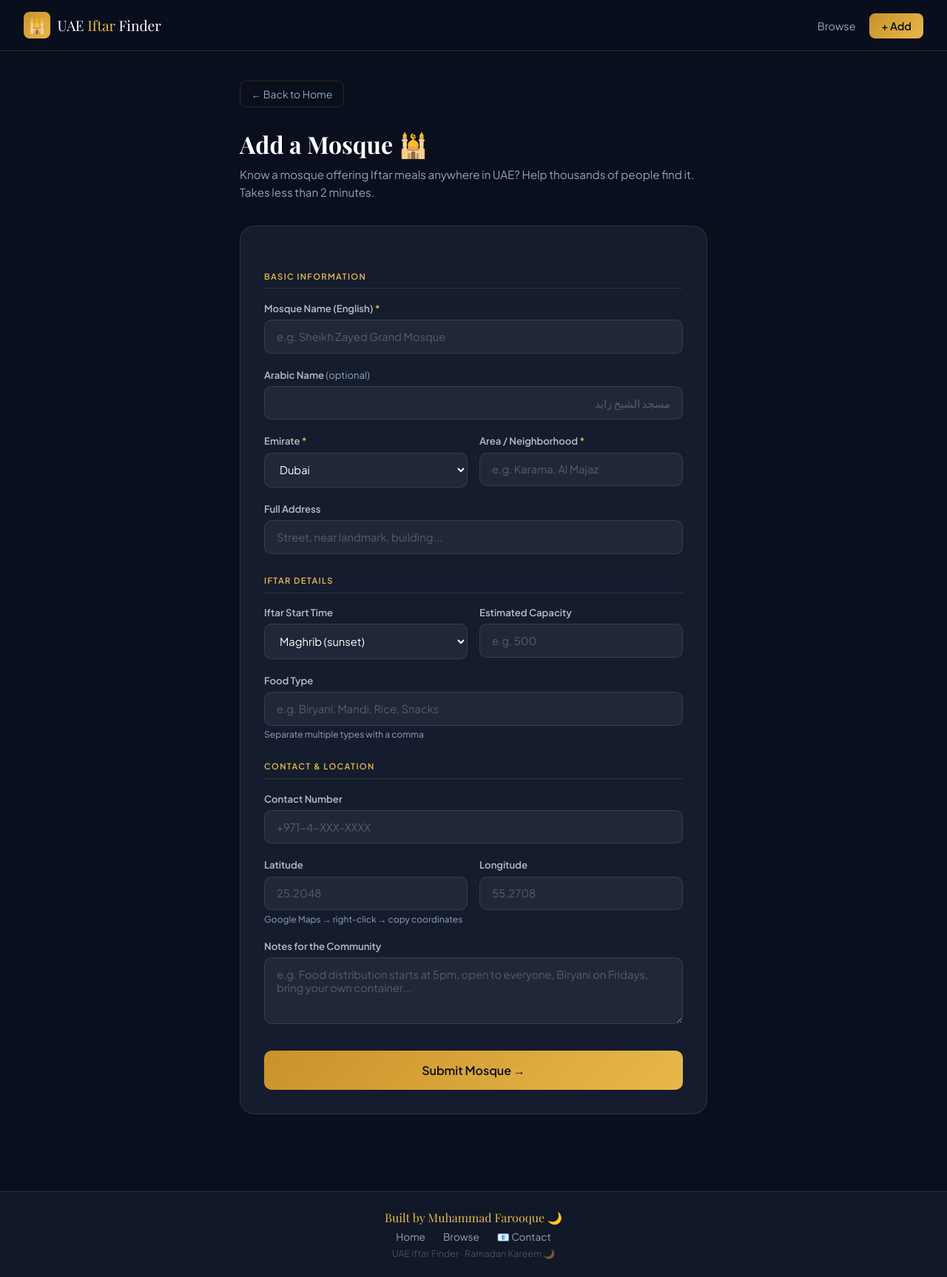
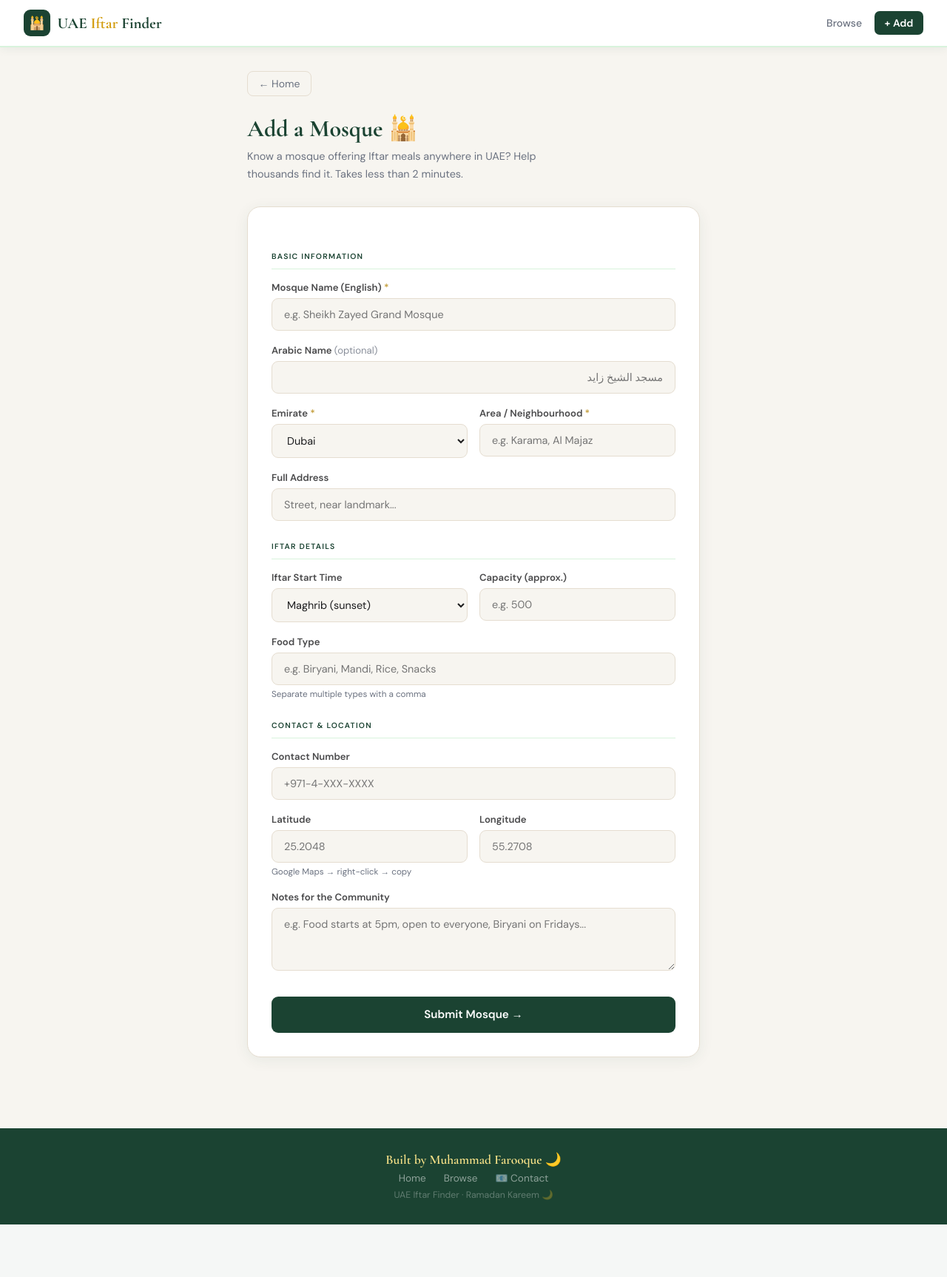
Before and after one commit to gsmcybersec/Dubai-iftar-finder, a Flask app: page /add in a window 1280 px wide. Shown: the whole page at 74% size. After the commit the page ends 1655 px from the top, so only its background shows below. Run offline with Flask 3, Linux system fonts and the light colour scheme.

Commit message:
Update add.html

```diff
--- a/templates/add.html
+++ b/templates/add.html
@@ -4,99 +4,90 @@
 <meta charset="UTF-8">
 <meta name="viewport" content="width=device-width, initial-scale=1.0">
 <title>Add Mosque — UAE Iftar Finder</title>
-<link href="https://fonts.googleapis.com/css2?family=Playfair+Display:wght@400;600;700&family=Plus+Jakarta+Sans:wght@300;400;500;600&display=swap" rel="stylesheet">
+<link href="https://fonts.googleapis.com/css2?family=Cormorant+Garamond:wght@600;700&family=DM+Sans:wght@300;400;500;600&display=swap" rel="stylesheet">
 <style>
-:root{--navy:#0a0f1e;--navy2:#111827;--navy3:#1e2a3a;--gold:#c9922a;--gold2:#e8b84b;--white:#fff;--muted:#94a3b8;--border:rgba(201,146,42,0.2);--card-bg:#141c2e}
+:root{--g:#1B4332;--g2:#2D6A4F;--gl:#D8F3DC;--gp:#F0FAF4;--gd:#D4A017;--gd2:#B5850A;--gdp:#FFFBEB;--w:#fff;--bg:#F7F5F0;--tx:#1C1C1E;--mu:#6B7280;--br:#E5DDD0;--sh:rgba(27,67,50,0.07)}
 *{margin:0;padding:0;box-sizing:border-box}
-body{font-family:'Plus Jakarta Sans',sans-serif;background:var(--navy);color:var(--white)}
-nav{position:sticky;top:0;z-index:100;background:rgba(10,15,30,.95);backdrop-filter:blur(12px);border-bottom:1px solid var(--border);padding:1rem 2rem;display:flex;justify-content:space-between;align-items:center}
+body{font-family:'DM Sans',sans-serif;background:var(--bg);color:var(--tx)}
+nav{background:var(--w);border-bottom:2px solid var(--gl);padding:0 2rem;display:flex;justify-content:space-between;align-items:center;height:64px;position:sticky;top:0;z-index:100;box-shadow:0 2px 12px var(--sh)}
 .logo{display:flex;align-items:center;gap:.6rem;text-decoration:none}
-.logo-icon{width:36px;height:36px;background:linear-gradient(135deg,var(--gold),var(--gold2));border-radius:8px;display:flex;align-items:center;justify-content:center;font-size:1.2rem}
-.logo-text{font-family:'Playfair Display',serif;font-size:1.2rem;color:var(--white)}
-.logo-text span{color:var(--gold2)}
-.nav-links a{color:var(--muted);text-decoration:none;padding:.5rem 1rem;border-radius:8px;font-size:.9rem}
-.nav-btn{background:linear-gradient(135deg,var(--gold),var(--gold2));color:var(--navy)!important;font-weight:600}
-main{max-width:680px;margin:2.5rem auto;padding:0 1.5rem 4rem}
-.back{display:inline-flex;align-items:center;gap:.4rem;color:var(--muted);text-decoration:none;font-size:.875rem;margin-bottom:1.75rem;padding:.5rem .9rem;border:1px solid var(--border);border-radius:8px;transition:all .2s}
-.back:hover{color:var(--gold2);border-color:var(--gold)}
-.page-title{font-family:'Playfair Display',serif;font-size:2rem;margin-bottom:.5rem}
-.page-sub{color:var(--muted);margin-bottom:2rem;font-size:.95rem;line-height:1.6}
-.form-card{background:var(--card-bg);border:1px solid var(--border);border-radius:20px;padding:2rem}
-.divider{font-size:.7rem;font-weight:700;letter-spacing:.12em;text-transform:uppercase;color:var(--gold2);margin:1.75rem 0 1.1rem;padding-bottom:.6rem;border-bottom:1px solid var(--border)}
-.form-group{margin-bottom:1.25rem}
-label{display:block;font-size:.82rem;font-weight:600;color:rgba(255,255,255,.7);margin-bottom:.45rem}
-.required{color:var(--gold2)}
-input,select,textarea{width:100%;padding:.8rem 1rem;background:rgba(255,255,255,.05);border:1px solid rgba(255,255,255,.1);border-radius:10px;color:var(--white);font-family:'Plus Jakarta Sans',sans-serif;font-size:.92rem;outline:none;transition:border .2s}
-input::placeholder,textarea::placeholder{color:rgba(255,255,255,.25)}
-input:focus,select:focus,textarea:focus{border-color:var(--gold)}
-select option{background:var(--navy2);color:var(--white)}
-textarea{resize:vertical;min-height:90px}
+.li{width:36px;height:36px;background:var(--g);border-radius:9px;display:flex;align-items:center;justify-content:center;font-size:1.1rem}
+.lt{font-family:'Cormorant Garamond',serif;font-size:1.3rem;font-weight:700;color:var(--g)}
+.lt span{color:var(--gd)}
+.nr{display:flex;gap:.2rem}
+.nr a{color:var(--mu);text-decoration:none;padding:.45rem .85rem;border-radius:7px;font-size:.875rem;font-weight:500;transition:all .2s}
+.nr a:hover{color:var(--g);background:var(--gp)}
+.na{background:var(--g)!important;color:#fff!important;font-weight:600!important}
+main{max-width:660px;margin:2rem auto;padding:0 1.5rem 4rem}
+.back{display:inline-flex;align-items:center;gap:.4rem;color:var(--mu);text-decoration:none;font-size:.875rem;margin-bottom:1.5rem;padding:.45rem .9rem;border:1.5px solid var(--br);border-radius:8px;transition:all .2s}
+.back:hover{color:var(--g);border-color:var(--g)}
+.ptitle{font-family:'Cormorant Garamond',serif;font-size:2rem;font-weight:700;color:var(--g);margin-bottom:.4rem}
+.psub{color:var(--mu);font-size:.9rem;line-height:1.65;margin-bottom:2rem;max-width:420px}
+.fcard{background:var(--w);border:1.5px solid var(--br);border-radius:18px;padding:2rem;box-shadow:0 4px 20px var(--sh)}
+.div{font-size:.65rem;font-weight:700;letter-spacing:.12em;text-transform:uppercase;color:var(--g);margin:1.75rem 0 1rem;padding-bottom:.6rem;border-bottom:1.5px solid var(--gl)}
+.fg{margin-bottom:1.1rem}
+label{display:block;font-size:.82rem;font-weight:600;color:var(--tx);margin-bottom:.4rem;opacity:.8}
+.req{color:var(--gd2)}
+input,select,textarea{width:100%;padding:.75rem 1rem;background:var(--bg);border:1.5px solid var(--br);border-radius:9px;color:var(--tx);font-family:'DM Sans',sans-serif;font-size:.9rem;outline:none;transition:border .2s}
+input:focus,select:focus,textarea:focus{border-color:var(--g);background:var(--w)}
+textarea{resize:vertical;min-height:85px}
 .row{display:grid;grid-template-columns:1fr 1fr;gap:1rem}
-.hint{font-size:.75rem;color:var(--muted);margin-top:.3rem}
-.btn-submit{width:100%;padding:1rem;background:linear-gradient(135deg,var(--gold),var(--gold2));color:var(--navy);border:none;border-radius:10px;font-size:1rem;font-weight:700;cursor:pointer;margin-top:.75rem;font-family:'Plus Jakarta Sans',sans-serif;transition:transform .15s}
-.btn-submit:hover{transform:translateY(-1px)}
-footer{background:var(--navy2);border-top:1px solid var(--border);padding:1.5rem;text-align:center}
-.footer-name{font-family:'Playfair Display',serif;color:var(--gold2);font-size:1rem;margin-bottom:.4rem}
-.footer-links{display:flex;justify-content:center;gap:1.5rem;flex-wrap:wrap;margin-bottom:.4rem}
-.footer-links a{color:var(--muted);text-decoration:none;font-size:.85rem}
-.footer-copy{font-size:.78rem;color:rgba(148,163,184,.4)}
+.hint{font-size:.73rem;color:var(--mu);margin-top:.25rem}
+.bsub{width:100%;padding:.9rem;background:var(--g);color:#fff;border:none;border-radius:9px;font-size:.95rem;font-weight:700;cursor:pointer;margin-top:.75rem;font-family:'DM Sans',sans-serif;transition:all .2s}
+.bsub:hover{background:var(--g2);transform:translateY(-1px)}
+footer{background:var(--g);padding:2rem;margin-top:2rem;text-align:center}
+.fn{font-family:'Cormorant Garamond',serif;color:#fde68a;font-size:1.1rem;margin-bottom:.4rem}
+.fla{display:flex;justify-content:center;gap:1.5rem;flex-wrap:wrap;margin-bottom:.4rem}
+.fla a{color:rgba(255,255,255,.5);text-decoration:none;font-size:.85rem}
+.fla a:hover{color:#fde68a}
+.fco{font-size:.77rem;color:rgba(255,255,255,.3)}
 @media(max-width:640px){
-  nav{padding:.75rem 1rem}
-  .nav-links a:not(.nav-btn){display:none}
+  nav{padding:0 1rem}.nr a:not(.na){display:none}
   main{padding:0 1rem 3rem;margin-top:1.5rem}
-  .form-card{padding:1.25rem}
-  .row{grid-template-columns:1fr}
+  .fcard{padding:1.25rem}.row{grid-template-columns:1fr}
 }
 </style>
 </head>
 <body>
 <nav>
-  <a href="/" class="logo">
-    <div class="logo-icon">🕌</div>
-    <span class="logo-text">UAE <span>Iftar</span> Finder</span>
-  </a>
-  <div class="nav-links">
-    <a href="/search">Browse</a>
-    <a href="/add" class="nav-btn">+ Add</a>
-  </div>
+  <a href="/" class="logo"><div class="li">🕌</div><span class="lt">UAE <span>Iftar</span> Finder</span></a>
+  <div class="nr"><a href="/search">Browse</a><a href="/add" class="na">+ Add</a></div>
 </nav>
 <main>
-  <a href="/" class="back">← Back to Home</a>
-  <h1 class="page-title">Add a Mosque 🕌</h1>
-  <p class="page-sub">Know a mosque offering Iftar meals anywhere in UAE? Help thousands of people find it. Takes less than 2 minutes.</p>
-  <div class="form-card">
+  <a href="/" class="back">← Home</a>
+  <h1 class="ptitle">Add a Mosque 🕌</h1>
+  <p class="psub">Know a mosque offering Iftar meals anywhere in UAE? Help thousands find it. Takes less than 2 minutes.</p>
+  <div class="fcard">
     <form method="post" action="/add">
-      <div class="divider">Basic Information</div>
-      <div class="form-group">
-        <label>Mosque Name (English) <span class="required">*</span></label>
+      <div class="div">Basic Information</div>
+      <div class="fg">
+        <label>Mosque Name (English) <span class="req">*</span></label>
         <input type="text" name="name" required placeholder="e.g. Sheikh Zayed Grand Mosque">
       </div>
-      <div class="form-group">
-        <label>Arabic Name <span style="color:var(--muted);font-weight:400">(optional)</span></label>
+      <div class="fg">
+        <label>Arabic Name <span style="font-weight:400;color:var(--mu)">(optional)</span></label>
         <input type="text" name="arabic_name" placeholder="مسجد الشيخ زايد" dir="rtl">
       </div>
       <div class="row">
-        <div class="form-group">
-          <label>Emirate <span class="required">*</span></label>
+        <div class="fg">
+          <label>Emirate <span class="req">*</span></label>
           <select name="city" required>
-            {% for c in cities %}
-            <option value="{{ c }}">{{ c }}</option>
-            {% endfor %}
+            {% for c in cities %}<option value="{{ c }}">{{ c }}</option>{% endfor %}
           </select>
         </div>
-        <div class="form-group">
-          <label>Area / Neighborhood <span class="required">*</span></label>
+        <div class="fg">
+          <label>Area / Neighbourhood <span class="req">*</span></label>
           <input type="text" name="area" required placeholder="e.g. Karama, Al Majaz">
         </div>
       </div>
-      <div class="form-group">
+      <div class="fg">
         <label>Full Address</label>
-        <input type="text" name="address" placeholder="Street, near landmark, building...">
+        <input type="text" name="address" placeholder="Street, near landmark...">
       </div>
 
-      <div class="divider">Iftar Details</div>
+      <div class="div">Iftar Details</div>
       <div class="row">
-        <div class="form-group">
+        <div class="fg">
           <label>Iftar Start Time</label>
           <select name="iftar_time">
             <option value="Maghrib">Maghrib (sunset)</option>
@@ -104,49 +95,45 @@ footer{background:var(--navy2);border-top:1px solid var(--border);padding:1.5rem
             <option value="After Maghrib">After Maghrib prayer</option>
           </select>
         </div>
-        <div class="form-group">
-          <label>Estimated Capacity</label>
+        <div class="fg">
+          <label>Capacity (approx.)</label>
           <input type="number" name="capacity" placeholder="e.g. 500">
         </div>
       </div>
-      <div class="form-group">
+      <div class="fg">
         <label>Food Type</label>
         <input type="text" name="food_type" placeholder="e.g. Biryani, Mandi, Rice, Snacks">
         <p class="hint">Separate multiple types with a comma</p>
       </div>
 
-      <div class="divider">Contact & Location</div>
-      <div class="form-group">
+      <div class="div">Contact & Location</div>
+      <div class="fg">
         <label>Contact Number</label>
         <input type="text" name="contact" placeholder="+971-4-XXX-XXXX">
       </div>
       <div class="row">
-        <div class="form-group">
+        <div class="fg">
           <label>Latitude</label>
           <input type="number" name="lat" step="any" placeholder="25.2048">
-          <p class="hint">Google Maps → right-click → copy coordinates</p>
+          <p class="hint">Google Maps → right-click → copy</p>
         </div>
-        <div class="form-group">
+        <div class="fg">
           <label>Longitude</label>
           <input type="number" name="lng" step="any" placeholder="55.2708">
         </div>
       </div>
-      <div class="form-group">
+      <div class="fg">
         <label>Notes for the Community</label>
-        <textarea name="notes" placeholder="e.g. Food distribution starts at 5pm, open to everyone, Biryani on Fridays, bring your own container..."></textarea>
+        <textarea name="notes" placeholder="e.g. Food starts at 5pm, open to everyone, Biryani on Fridays..."></textarea>
       </div>
-
-      <button type="submit" class="btn-submit">Submit Mosque →</button>
+      <button type="submit" class="bsub">Submit Mosque →</button>
     </form>
   </div>
 </main>
 <footer>
-  <div class="footer-name">Built by Muhammad Farooque 🌙</div>
-  <div class="footer-links">
-    <a href="/">Home</a><a href="/search">Browse</a>
-    <a href="mailto:technogsmfarooq@gmail.com">📧 Contact</a>
-  </div>
-  <div class="footer-copy">UAE Iftar Finder · Ramadan Kareem 🌙</div>
+  <div class="fn">Built by Muhammad Farooque 🌙</div>
+  <div class="fla"><a href="/">Home</a><a href="/search">Browse</a><a href="mailto:technogsmfarooq@gmail.com">📧 Contact</a></div>
+  <div class="fco">UAE Iftar Finder · Ramadan Kareem 🌙</div>
 </footer>
 </body>
 </html>
```
